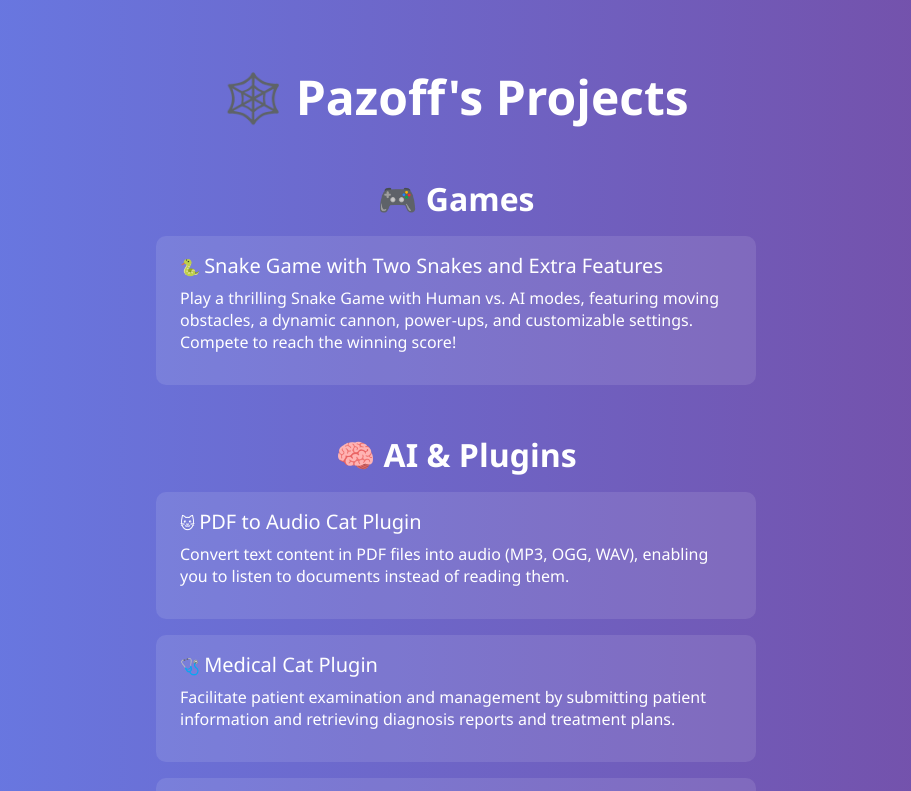
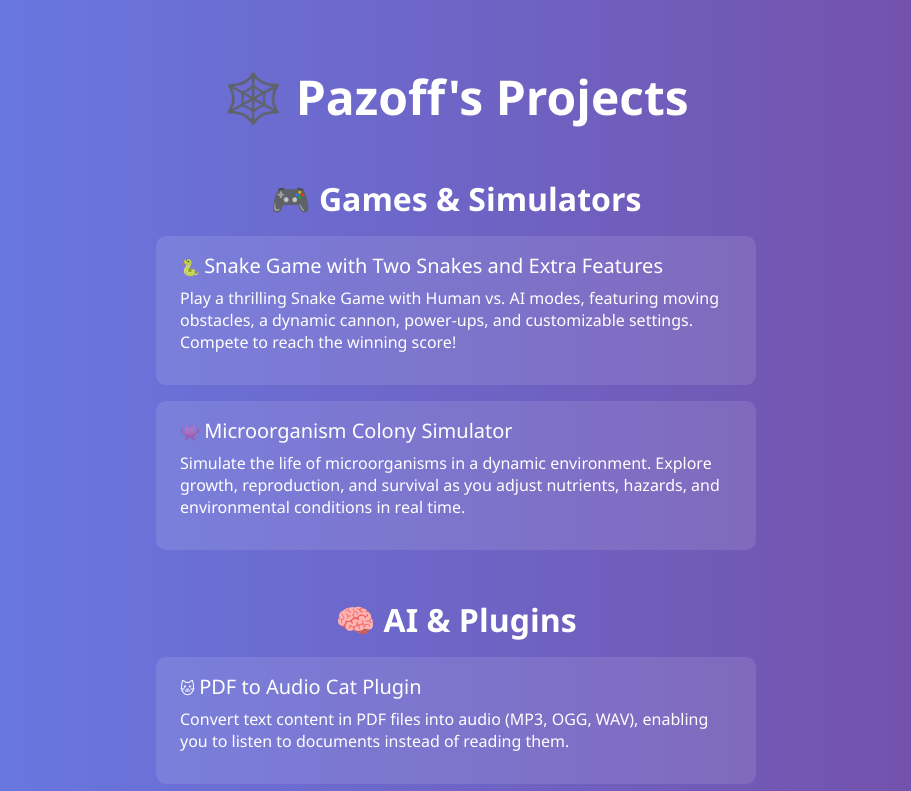
Before and after one commit to pazoff/pazoff.github.io, a plain HTML site: page index.html in a window 1280 px wide. Shown: the top 791 px of the page, without its empty margins (184-1095 px from the left). Drawn offline with Linux system fonts and the light colour scheme.

Commit message:
Add files via upload

```diff
--- a/index.html
+++ b/index.html
@@ -66,7 +66,7 @@
 
   <script data-name="BMC-Widget" data-cfasync="false" src="https://cdnjs.buymeacoffee.com/1.0.0/widget.prod.min.js" data-id="pazoff" data-description="Support me on Buy me a coffee!" data-message="" data-color="#BD5FFF" data-position="Right" data-x_margin="18" data-y_margin="18"></script>
 
-  <h2>🎮 Games</h2>
+  <h2>🎮 Games & Simulators</h2>
   <ul>
     <li>
       🐍 <a href="https://pazoff.github.io/Snake-Game-with-Two-Snakes/snakes.html" target="_blank">
@@ -74,6 +74,14 @@
       </a>
       <p style="font-size: 1rem; margin-top: 0.5rem;">Play a thrilling Snake Game with Human vs. AI modes, featuring moving obstacles, a dynamic cannon, power-ups, and customizable settings. Compete to reach the winning score!</p>
       <p><script type="text/javascript" src="https://cdnjs.buymeacoffee.com/1.0.0/button.prod.min.js" data-name="bmc-button" data-slug="pazoff" data-color="#BD5FFF" data-emoji="☕"  data-font="Cookie" data-text="Buy me a coffee" data-outline-color="#000000" data-font-color="#ffffff" data-coffee-color="#FFDD00" ></script></p>
+    </li>
+    <li>
+      👾 <a href="https://pazoff.github.io/Microorganisms-Colony-Simulator/" target="_blank">
+        Microorganism Colony Simulator
+      </a>
+      <p style="font-size: 1rem; margin-top: 0.5rem;">
+        Simulate the life of microorganisms in a dynamic environment. Explore growth, reproduction, and survival as you adjust nutrients, hazards, and environmental conditions in real time.
+      </p>
     </li>
   </ul>
 
```
